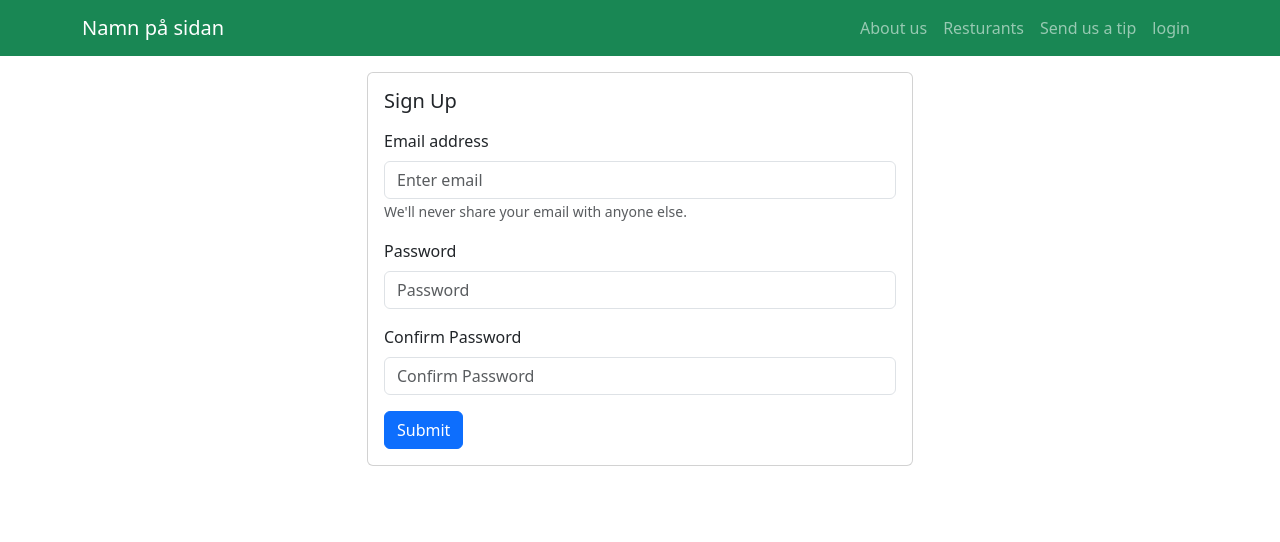
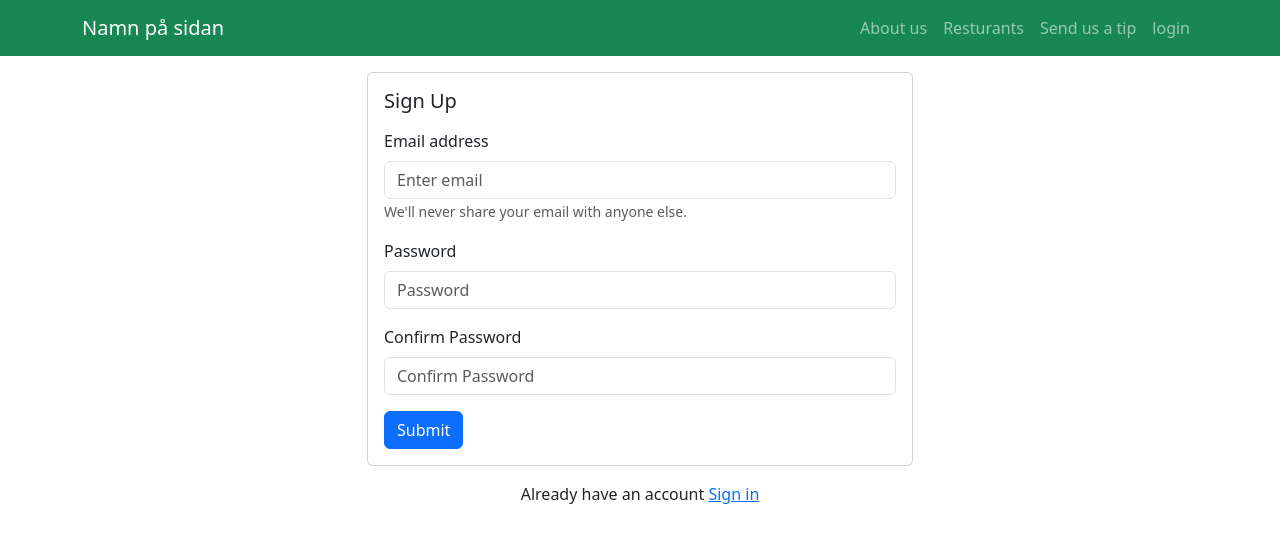
Before and after one commit to KettleWulf/spoonfeed, a React (Vite) app: page /signup in a window 1280 px wide. Shown: the top 542 px of the page. Built offline with nearby package versions, Linux system fonts and the light colour scheme; no server answers.

Commit message:
added link to sign in page in signinpage

```diff
--- a/src/pages/auth/SignupPage.tsx
+++ b/src/pages/auth/SignupPage.tsx
@@ -7,7 +7,7 @@ import { AuthContext } from '../../context/AuthContext';
 import { FirebaseError } from 'firebase/app';
 import { toast } from "react-toastify";
 import { Card, Col, Container, Row } from 'react-bootstrap';
-import { useNavigate } from 'react-router';
+import { Link, useNavigate } from 'react-router';
 
 const SignupPage = () => {
     const { handleSubmit, register, watch, formState: { errors, isSubmitting } } = useForm<SignUpCredentials>()
@@ -106,6 +106,9 @@ const SignupPage = () => {
 
                         </Card.Body>
                     </Card>
+                     <div className="text-center">
+                        Already have an account <Link to="/signin">Sign in</Link>
+                    </div>
                 </Col>
             </Row >
         </Container >
```
